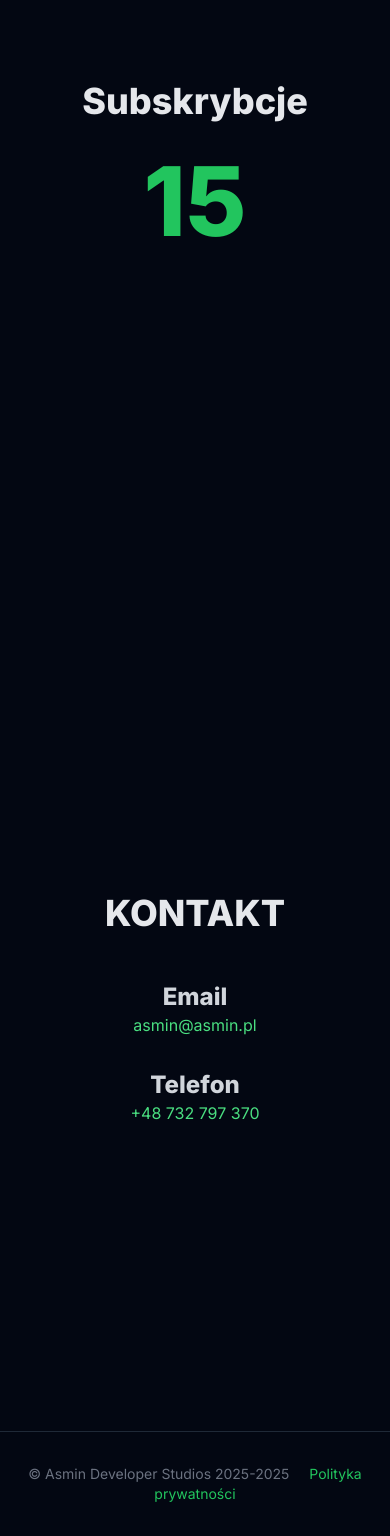
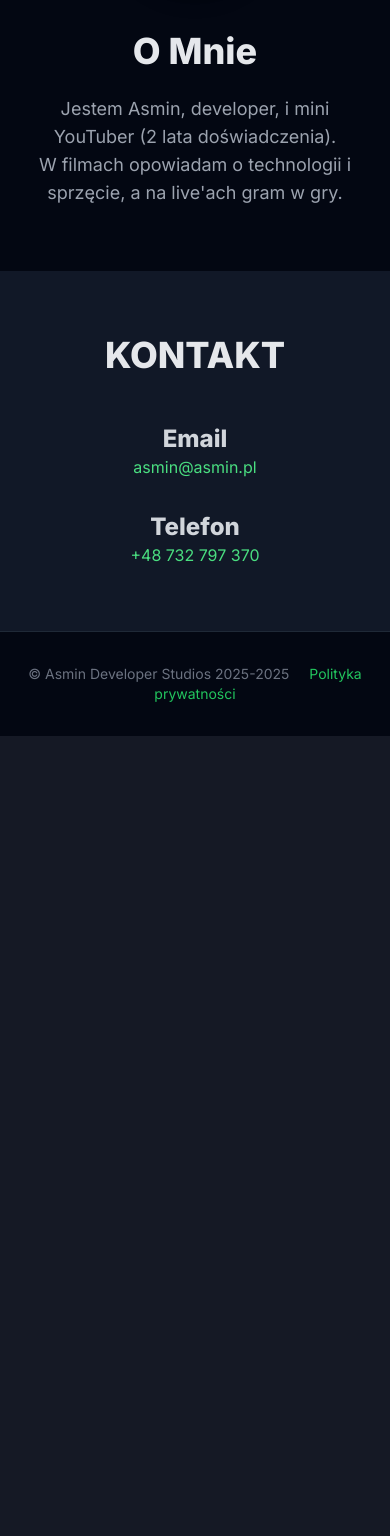
Before and after one commit to AsminPL/my_website, a PHP site: page / in a window 390 px wide. Shown: the part 1101-2637 px from the top of the page. After the commit the page ends 1837 px from the top, so only its background shows below. Run offline with PHP 8.4, Linux system fonts and the light colour scheme; some libraries are stand-ins or nearby versions.

Commit message:
Wersja 2.1

```diff
--- a/index.php
+++ b/index.php
@@ -4,7 +4,10 @@
     <meta charset="UTF-8">
     <meta name="viewport" content="width=device-width, initial-scale=1.0">
     <title>asmin.pl</title>
+    <!-- Ładowanie Tailwind CSS -->
     <script src="https://cdn.tailwindcss.com"></script>
+    <!-- Ładowanie Font Awesome do ikon -->
+    <link rel="stylesheet" href="https://cdnjs.cloudflare.com/ajax/libs/font-awesome/6.0.0-beta3/css/all.min.css">
     <style>
         @import url('https://fonts.googleapis.com/css2?family=Inter:wght@400;600;800&display=swap');
         body {
@@ -13,59 +16,90 @@
         html {
             scroll-behavior: smooth;
         }
-        .btn {
-            @apply px-6 py-3 rounded-full font-bold transition-transform transform hover:scale-105;
+        /* Animacja migoczącej strzałki */
+        @keyframes bounce {
+            0%, 100% {
+                transform: translateY(-25%);
+                animation-timing-function: cubic-bezier(0.8,0,1,1);
+            }
+            50% {
+                transform: none;
+                animation-timing-function: cubic-bezier(0,0,0.2,1);
+            }
+        }
+        .animate-bounce-slow {
+            animation: bounce 2s infinite;
         }
     </style>
 </head>
 <body class="bg-gray-950 text-gray-100">
 
+    <!-- Nagłówek i nawigacja -->
     <header class="fixed top-0 left-0 right-0 z-50 bg-gray-950 bg-opacity-80 backdrop-blur-md p-4 shadow-lg">
         <nav class="container mx-auto flex justify-between items-center">
-            <a href="#home" class="text-2xl font-extrabold text-white tracking-widest">
-                asmin.<span class="text-green-500">pl</span>
+            <a href="#home" class="text-2xl font-extrabold tracking-widest">
+                <span class="text-green-500">asmin.</span><span class="text-white">pl</span>
             </a>
-            <div class="space-x-8">
+            <div class="space-x-8 hidden md:flex">
+                <a href="#contact" class="text-gray-300 hover:text-green-400 transition-colors">Kontakt</a>
                 <a href="/developer/" class="text-gray-300 hover:text-green-400 transition-colors">Developer</a>
-                <a href="#contact" class="text-gray-300 hover:text-green-400 transition-colors">Kontakt</a>
             </div>
         </nav>
     </header>
 
+    <!-- Sekcja powitalna ze zdjęciem i licznikiem -->
     <section id="home" class="min-h-screen flex items-center justify-center text-center bg-gray-900">
         <div class="px-8 py-20">
-            <h1 class="text-6xl md:text-8xl font-extrabold text-white animate-pulse">Cześć!</h1>
-            <p class="mt-4 text-xl md:text-2xl text-gray-400 max-w-3xl mx-auto">
-               ⬇️⬇️⬇️
-            </p>
-        </div>
-    </section>
+            <!-- Twoje zdjęcie profilowe -->
+            <img src="/img/img2.jpg" alt="Zdjęcie profilowe Asmina" class="rounded-full w-48 h-48 md:w-64 md:h-64 object-cover mx-auto shadow-lg mb-8">
 
-    <section id="counter-section" class="min-h-screen flex items-center justify-center text-center bg-gray-950">
-        <div class="px-8 py-20">
-            <h2 class="text-4xl md:text-6xl font-bold text-gray-200">Subskrybcje</h2>
-            <div id="subscriber-counter" data-value="15" #iloscsubow# class="text-8xl md:text-9xl font-extrabold text-green-500 mt-8">
+            <div id="subscriber-counter" data-value="15" class="text-8xl md:text-9xl font-extrabold text-green-500">
                 0
+            </div>
+            <p class="text-lg md:text-xl text-gray-400 mt-2">subskrypcji na YouTube</p>
+
+            <!-- Migocząca strzałka i tekst -->
+            <div class="mt-12 text-center text-green-500 animate-bounce-slow">
+                <i class="fa-solid fa-chevron-down text-3xl"></i>
+                <p class="text-lg mt-2 font-bold">Przewiń w dół...</p>
             </div>
         </div>
     </section>
 
-    <section id="contact" class="min-h-screen flex items-center justify-center text-center bg-gray-950">
-        <div class="px-8 py-20">
+    <!-- Sekcja o mnie -->
+    <section id="about" class="py-16 md:py-24 bg-gray-950">
+        <div class="container mx-auto px-8 flex flex-col items-center text-center md:flex-row md:text-left md:space-x-12">
+            <div class="md:w-1/3 mb-8 md:mb-0">
+                <img src="/img/img2.jpg" alt="Zdjęcie Asmina" class="rounded-full shadow-lg mx-auto md:mx-0 w-48 h-48 md:w-full md:h-auto object-cover">
+            </div>
+            <div class="md:w-2/3">
+                <h2 class="text-4xl md:text-6xl font-bold text-gray-200">O Mnie</h2>
+                <p class="mt-6 text-lg md:text-xl text-gray-400">Jestem Asmin, developer, i mini YouTuber (2 lata doświadczenia).
+					<BR>
+					W filmach opowiadam o technologii i sprzęcie, a na live'ach gram w gry.
+                </p>
+            </div>
+        </div>
+    </section>
+
+    <!-- Sekcja kontakt -->
+    <section id="contact" class="py-16 md:py-24 bg-gray-900">
+        <div class="container mx-auto px-8 text-center">
             <h2 class="text-4xl md:text-6xl font-bold text-gray-200">KONTAKT</h2>
             <div class="mt-12 space-y-8">
                 <div>
                     <h3 class="text-2xl font-bold text-gray-300">Email</h3>
-                    <a href="mailto:kontakt@asmin.pl" class="text-green-400 hover:text-green-300 transition-colors">asmin@asmin.pl</a>
+                    <a href="mailto:asmin@asmin.pl" class="text-green-400 hover:text-green-300 transition-colors">asmin@asmin.pl</a>
                 </div>
                 <div>
                     <h3 class="text-2xl font-bold text-gray-300">Telefon</h3>
-                    <a href="tel:+48123456789" class="text-green-400 hover:text-green-300 transition-colors">+48 732 797 370</a>
+                    <a href="tel:+48732797370" class="text-green-400 hover:text-green-300 transition-colors">+48 732 797 370</a>
                 </div>
             </div>
         </div>
     </section>
 
+    <!-- Stopka -->
     <footer class="bg-gray-950 text-center py-8 border-t border-gray-800">
         <p class="text-gray-500 text-sm">
             &copy; Asmin Developer Studios 2025-2025
@@ -74,6 +108,7 @@
     </footer>
 
     <script>
+        // Skrypt do animacji licznika
         document.addEventListener('DOMContentLoaded', () => {
             const counter = document.getElementById('subscriber-counter');
             const target = +counter.getAttribute('data-value');
@@ -92,18 +127,7 @@
                     }
                 }, 10);
             }
-
-
-            const observer = new IntersectionObserver(entries => {
-                entries.forEach(entry => {
-                    if (entry.isIntersecting) {
-                        animateCounter();
-                        observer.unobserve(counter);
-                    }
-                });
-            }, { threshold: 0.5 });
-
-            observer.observe(counter);
+            animateCounter();
         });
     </script>
 </body>
```
